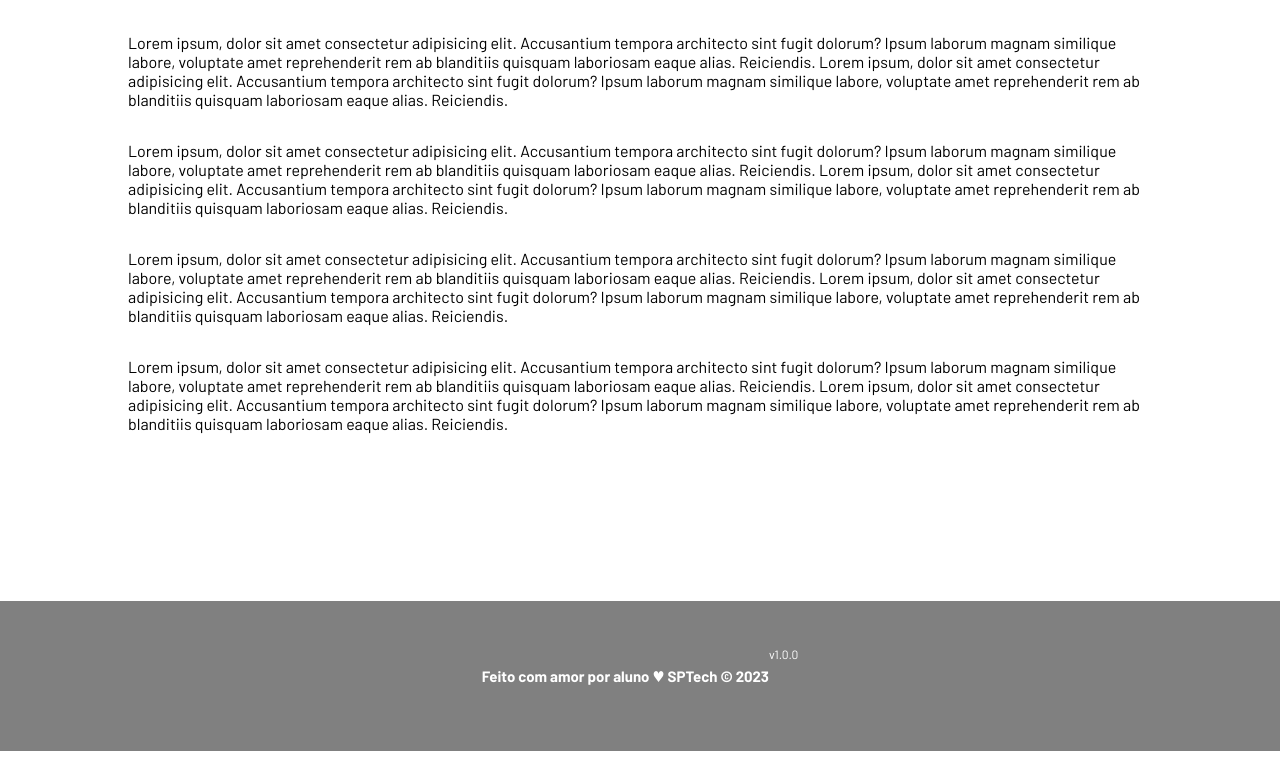
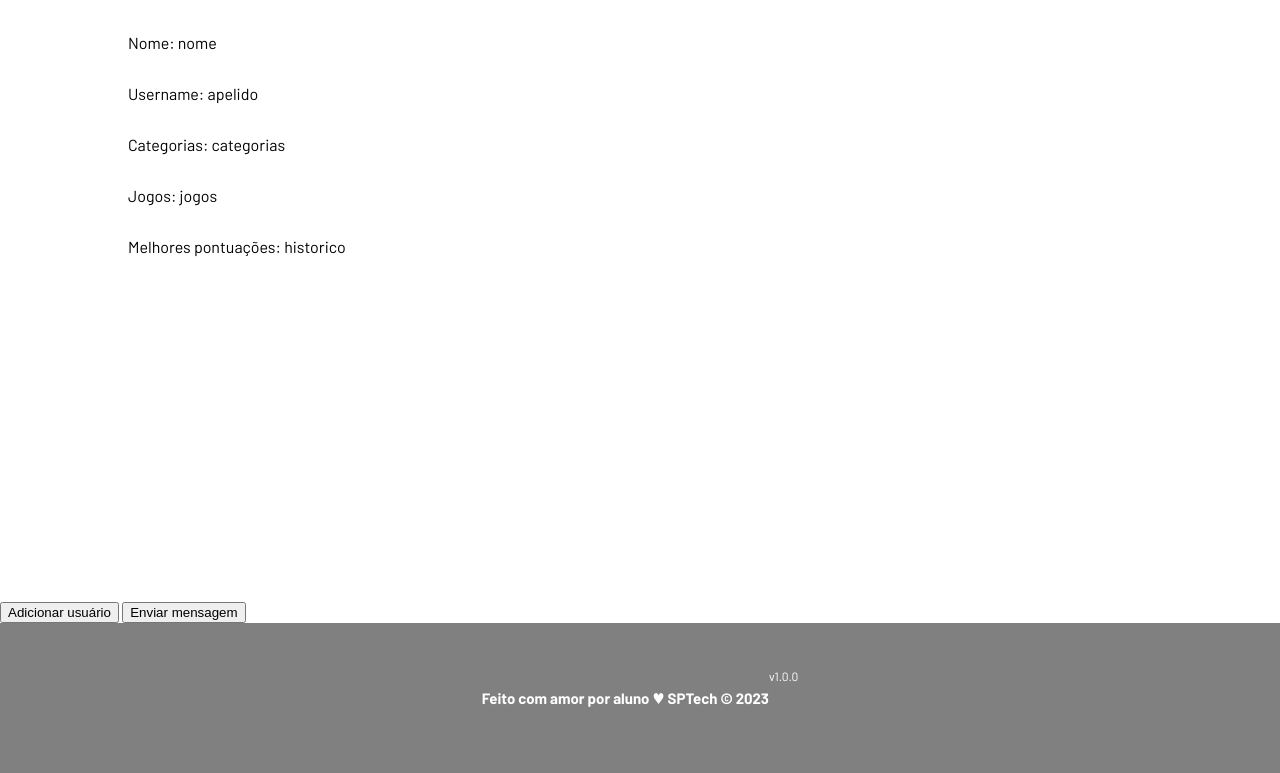
Before and after one commit to guilhermesdias45/projeto-pessoal, a website: page web-data-viz-main/public/perfil.html in a window 1280 px wide. Shown: the part 134-907 px from the top of the page. Before the commit the page ends 885 px from the top, so only its background shows below. Drawn offline with Linux system fonts and the light colour scheme.

```diff
--- a/web-data-viz-main/public/perfil.html
+++ b/web-data-viz-main/public/perfil.html
@@ -45,28 +45,20 @@
     <div class="simulador">
         <div class="container">
             <h2>Perfil</h2>
-            <p>Lorem ipsum, dolor sit amet consectetur adipisicing elit. Accusantium tempora architecto sint fugit
-                dolorum? Ipsum laborum magnam similique labore, voluptate amet reprehenderit rem ab blanditiis quisquam
-                laboriosam eaque alias. Reiciendis. Lorem ipsum, dolor sit amet consectetur adipisicing elit.
-                Accusantium tempora architecto sint fugit dolorum? Ipsum laborum magnam similique labore, voluptate amet
-                reprehenderit rem ab blanditiis quisquam laboriosam eaque alias. Reiciendis.</p>
-            <p>Lorem ipsum, dolor sit amet consectetur adipisicing elit. Accusantium tempora architecto sint fugit
-                dolorum? Ipsum laborum magnam similique labore, voluptate amet reprehenderit rem ab blanditiis quisquam
-                laboriosam eaque alias. Reiciendis. Lorem ipsum, dolor sit amet consectetur adipisicing elit.
-                Accusantium tempora architecto sint fugit dolorum? Ipsum laborum magnam similique labore, voluptate amet
-                reprehenderit rem ab blanditiis quisquam laboriosam eaque alias. Reiciendis.</p>
-            <p>Lorem ipsum, dolor sit amet consectetur adipisicing elit. Accusantium tempora architecto sint fugit
-                dolorum? Ipsum laborum magnam similique labore, voluptate amet reprehenderit rem ab blanditiis quisquam
-                laboriosam eaque alias. Reiciendis. Lorem ipsum, dolor sit amet consectetur adipisicing elit.
-                Accusantium tempora architecto sint fugit dolorum? Ipsum laborum magnam similique labore, voluptate amet
-                reprehenderit rem ab blanditiis quisquam laboriosam eaque alias. Reiciendis.</p>
-            <p>Lorem ipsum, dolor sit amet consectetur adipisicing elit. Accusantium tempora architecto sint fugit
-                dolorum? Ipsum laborum magnam similique labore, voluptate amet reprehenderit rem ab blanditiis quisquam
-                laboriosam eaque alias. Reiciendis. Lorem ipsum, dolor sit amet consectetur adipisicing elit.
-                Accusantium tempora architecto sint fugit dolorum? Ipsum laborum magnam similique labore, voluptate amet
-                reprehenderit rem ab blanditiis quisquam laboriosam eaque alias. Reiciendis.</p>
+            <p>Nome: <span id="nome">nome</span></p>
+            <p>Username: <span id="username">apelido</span></p>
+            <p>Categorias: <span>categorias</span></p>
+            <p>Jogos: <span>jogos</span></p>
+            <div>
+              <p>Melhores pontuações: <span>historico</span></p>
+            </div>
 
         </div>
+    </div>
+
+    <div>
+      <button>Adicionar usuário</button>
+      <button>Enviar mensagem</button>
     </div>
     <!-- simulador fim -->
 
@@ -84,3 +76,13 @@
 
 </html>
 <script src="js/redirecionamento.js"></script>
+<script>
+  function buscarInformacoes(){
+    nome.innerHTML = sessionStorage.NOME_USUARIO;
+    username.innerHTML = sessionStorage.USERNAME_USUARIO;
+  }
+
+  function verificarAmigos(){
+
+  }
+</script>
```
Also changed, not shown: web-data-viz-main/src/models/usuarioModel.js (+11 -2 lines).
